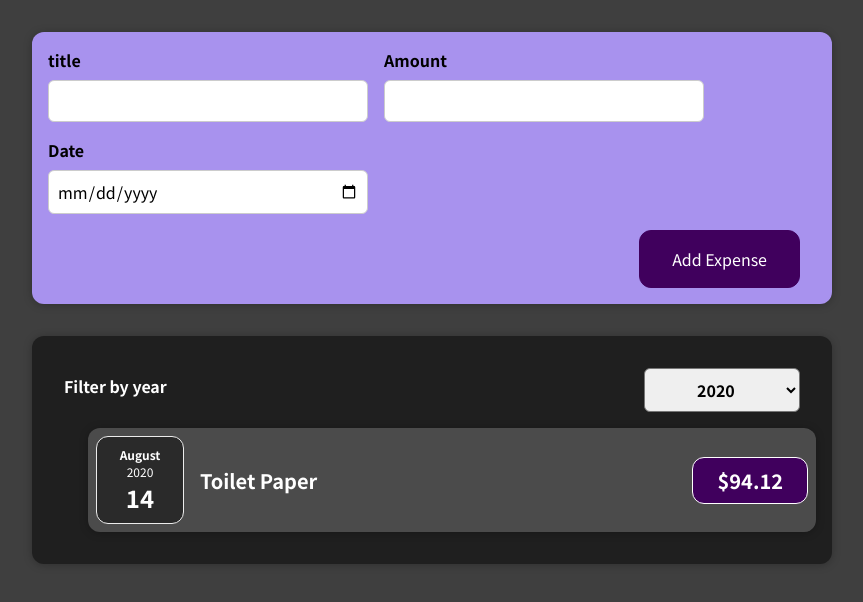
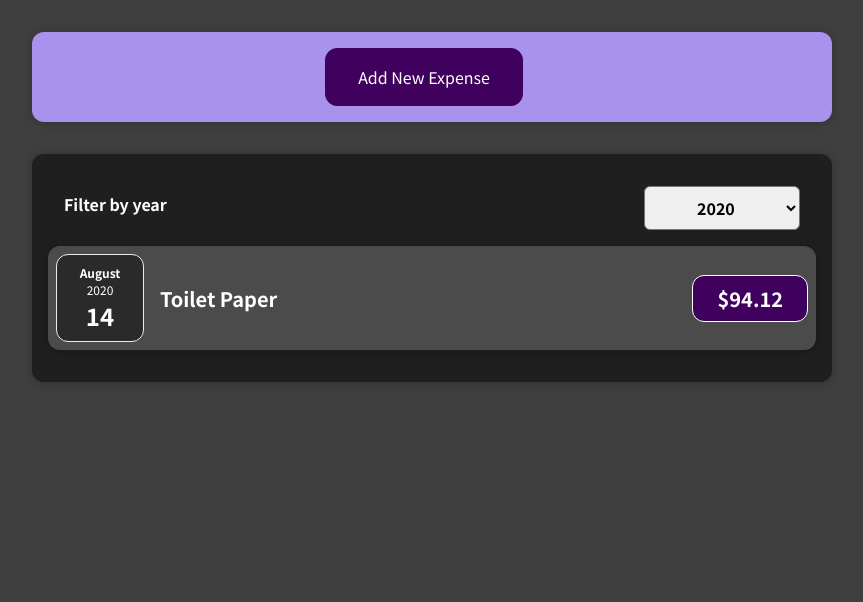
Before and after one commit to martinsgabriel1956/react_expenses, a React (Create React App) app: page / in a window 1280 px wide. Shown: the top 602 px of the page, without its empty margins (208-1071 px from the left). Built offline with nearby package versions, Linux system fonts and the light colour scheme.

Commit message:
feat: challenge solved

```diff
--- a/src/components/Expenses/ExpenseItem/index.js
+++ b/src/components/Expenses/ExpenseItem/index.js
@@ -7,7 +7,7 @@ import './style.css'
 
 export function ExpenseItem(props) {
   return (
-    <ul>
+    <li>
       <Card className='expense-item'>
         <ExpenseDate date={props.date} />
         <div className='expense-item__description'>
@@ -15,6 +15,6 @@ export function ExpenseItem(props) {
           <div className='expense-item__price'>${props.amount}</div>
         </div>
       </Card>
-    </ul>
+    </li>
   );
 }
--- a/src/components/NewExpense/ExpenseForm/index.js
+++ b/src/components/NewExpense/ExpenseForm/index.js
@@ -34,6 +34,13 @@ export function ExpenseForm(props) {
     setEnteredDate('');
   }
 
+  function handleClearForm() {
+    props.onFormDisplay(false);
+    setEnteredTitle('');
+    setEnteredAmount('');
+    setEnteredDate('');
+  }
+
 
   return (
     <form onSubmit={handlerSubmit}>
@@ -52,6 +59,7 @@ export function ExpenseForm(props) {
         </div>
       </div>
       <div className="new-expense__actions">
+        <button type="submit" onClick={handleClearForm}>Cancel</button>
         <button type="submit">Add Expense</button>
       </div>
     </form>
--- a/src/components/NewExpense/NewExpense/index.js
+++ b/src/components/NewExpense/NewExpense/index.js
@@ -1,20 +1,30 @@
-import React from 'react';
-import { ExpenseForm } from '../ExpenseForm';
+import React, { useState } from "react";
+import { ExpenseForm } from "../ExpenseForm";
 
-import './style.css';
+import "./style.css";
 
 export function NewExpense(props) {
+  const [showExpenseForm, setShowExpenseForm] = useState(false);
+
+  function handleAddNewExpense() {
+    setShowExpenseForm(true);
+  }
+
   function handlerSaveExpenseData(enteredExpenseData) {
     const expenseData = {
       ...enteredExpenseData,
-      id: Math.random().toString()
-    }
+      id: Math.random().toString(),
+    };
     props.onAddExpense(expenseData);
-  };
+  }
 
   return (
     <div className="new-expense">
-      <ExpenseForm onSaveExpenseData={handlerSaveExpenseData} />
+      {showExpenseForm ? (
+        <ExpenseForm onFormDisplay={setShowExpenseForm} onSaveExpenseData={handlerSaveExpenseData} />
+      ) : (
+        <button onClick={handleAddNewExpense}>Add New Expense</button>
+      )}
     </div>
   );
-};
+}
```
